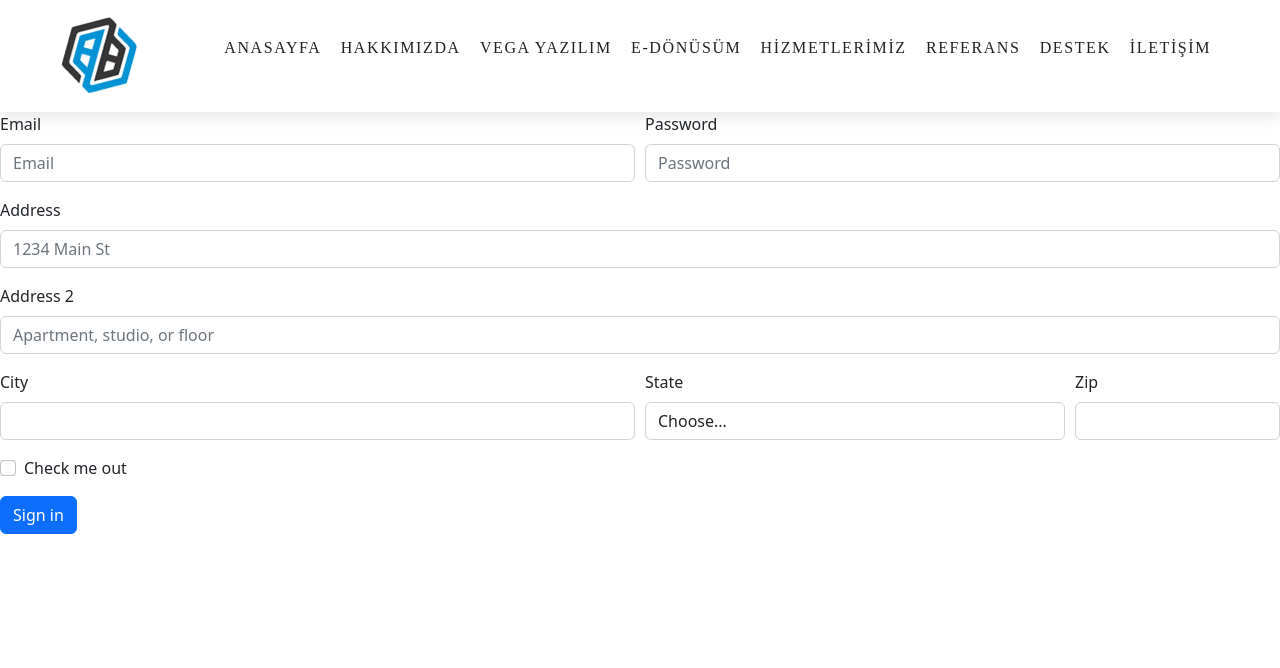
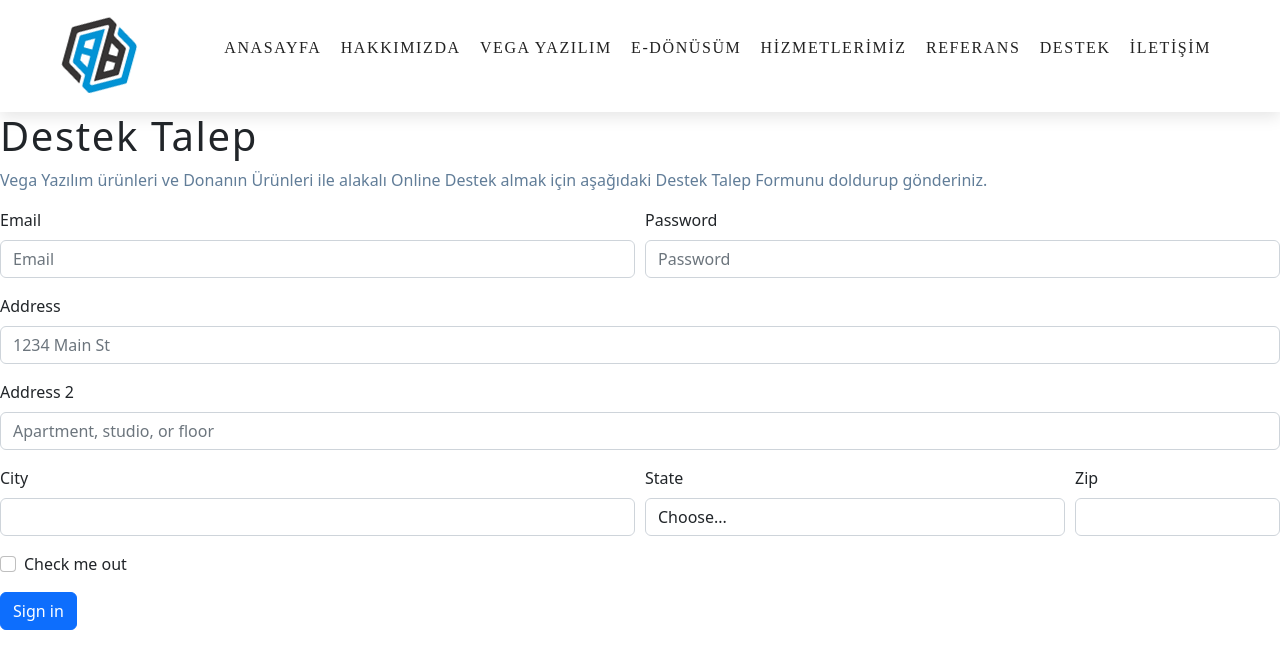
Before and after one commit to erhantezer/Berk-interaktif, a React (Vite) app: page /destek in a window 1280 px wide. Shown: the top 668 px of the page. Built offline with nearby package versions, Linux system fonts and the light colour scheme; a web font is replaced by a local one.

Commit message:
support request form added

```diff
--- a/src/pages/Destek.jsx
+++ b/src/pages/Destek.jsx
@@ -1,8 +1,11 @@
-import React from 'react'
+
 
 const Destek = () => {
   return (
     <div>
+      <h1>Destek Talep</h1>
+      <p>Vega Yazılım ürünleri ve Donanın Ürünleri ile alakalı  Online Destek almak için aşağıdaki Destek Talep Formunu doldurup gönderiniz.
+      </p>
       <form>
         <div class="form-row">
           <div class="form-group col-md-6">
```
